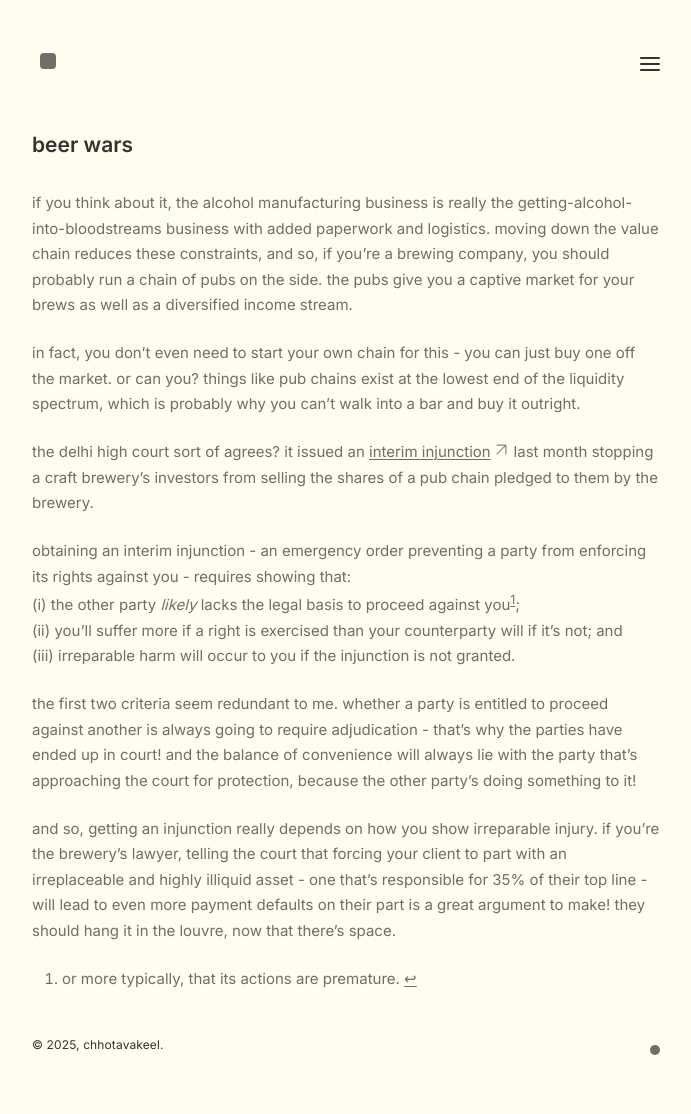
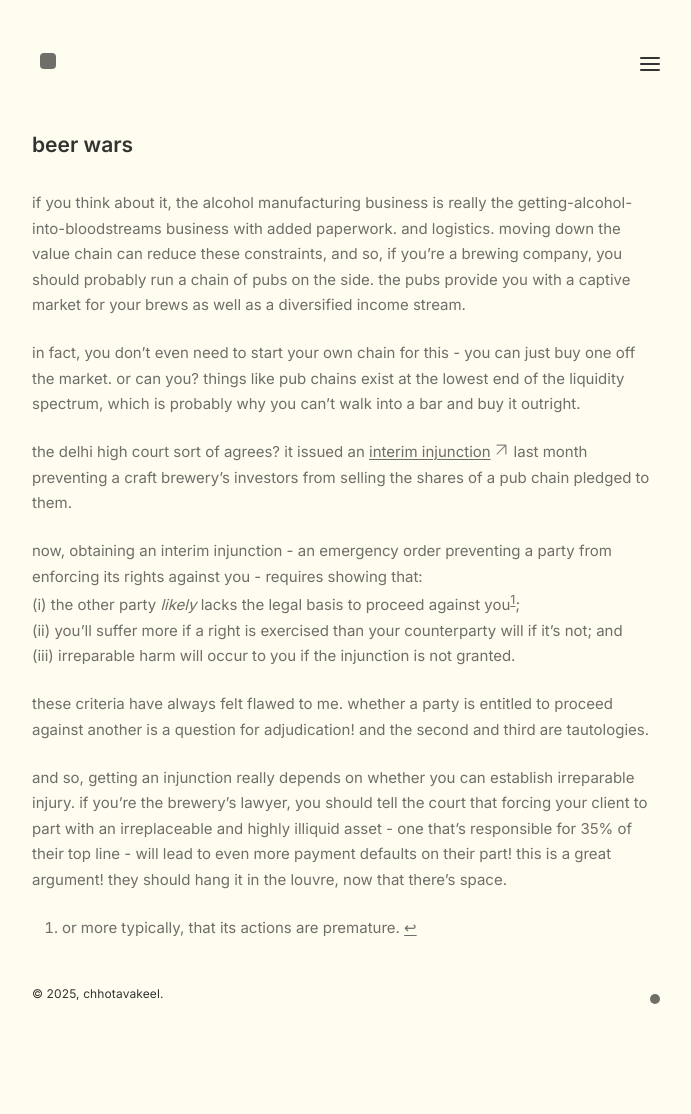
Before and after one commit to chhotavakeel/updatedsite, a Jekyll site: the page built from _notes/Public/beer-wars.md, in a window 1280 px wide. Shown: the whole page, without its empty margins (293-984 px from the left). Built offline with Jekyll 4.4.1, drawn with Linux system fonts in a browser that asks for light colours; after the commit the page ends 1063 px from its top, so only the background shows below that.

Commit message:
Update beer-wars.md

```diff
--- a/_notes/Public/beer-wars.md
+++ b/_notes/Public/beer-wars.md
@@ -8,19 +8,19 @@ tags:
   - injunctions
 ---
 
-if you think about it, the alcohol manufacturing business is really the getting-alcohol-into-bloodstreams business with added paperwork and logistics. moving down the value chain reduces these constraints, and so, if you're a brewing company, you should probably run a chain of pubs on the side. the pubs give you a captive market for your brews as well as a diversified income stream.
+if you think about it, the alcohol manufacturing business is really the getting-alcohol-into-bloodstreams business with added paperwork. and logistics. moving down the value chain can reduce these constraints, and so, if you're a brewing company, you should probably run a chain of pubs on the side. the pubs provide you with a captive market for your brews as well as a diversified income stream.
 
 in fact, you don't even need to start your own chain for this - you can just buy one off the market. or can you? things like pub chains exist at the lowest end of the liquidity spectrum, which is probably why you can't walk into a bar and buy it outright.
 
-the delhi high court sort of agrees? it issued an [interim injunction](https://delhihighcourt.nic.in/app/showlogo/1761044929_ca132dea8300eafe_jis_4432025.pdf/2025) last month stopping a craft brewery's investors from selling the shares of a pub chain pledged to them by the brewery.
+the delhi high court sort of agrees? it issued an [interim injunction](https://delhihighcourt.nic.in/app/showlogo/1761044929_ca132dea8300eafe_jis_4432025.pdf/2025) last month preventing a craft brewery's investors from selling the shares of a pub chain pledged to them.
 
-obtaining an interim injunction - an emergency order preventing a party from enforcing its rights against you - requires showing that: <br>
+now, obtaining an interim injunction - an emergency order preventing a party from enforcing its rights against you - requires showing that: <br>
 (i) the other party _likely_ lacks the legal basis to proceed against you[^1]; <br>
 (ii) you'll suffer more if a right is exercised than your counterparty will if it's not; and <br>
 (iii) irreparable harm will occur to you if the injunction is not granted.
 
-the first two criteria seem redundant to me. whether a party is entitled to proceed against another is always going to require adjudication - that's why the parties have ended up in court! and the balance of convenience will always lie with the party that's approaching the court for protection, because the other party's doing something to it!
+these criteria have always felt flawed to me. whether a party is entitled to proceed against another is a question for adjudication! and the second and third are tautologies.
 
-and so, getting an injunction really depends on how you show irreparable injury. if you're the brewery's lawyer, telling the court that forcing your client to part with an irreplaceable and highly illiquid asset - one that's responsible for 35% of their top line - will lead to even more payment defaults on their part is a great argument to make! they should hang it in the louvre, now that there's space.
+and so, getting an injunction really depends on whether you can establish irreparable injury. if you're the brewery's lawyer, you should tell the court that forcing your client to part with an irreplaceable and highly illiquid asset - one that's responsible for 35% of their top line - will lead to even more payment defaults on their part! this is a great argument! they should hang it in the louvre, now that there's space.
 
 [^1]: or more typically, that its actions are premature.
```
